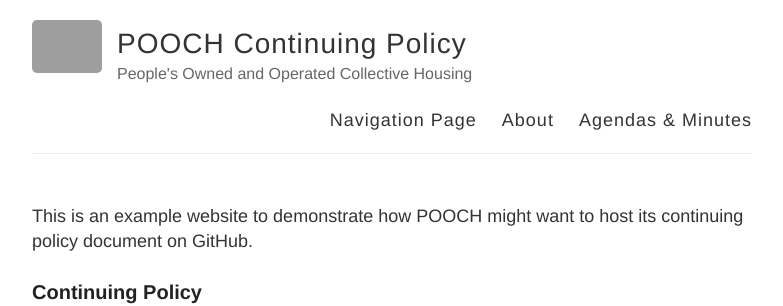
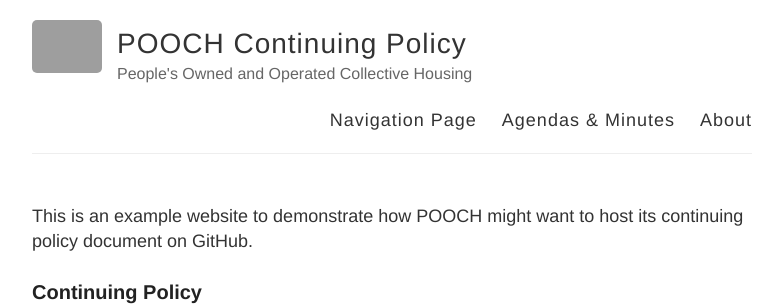
Before and after one commit to POOCHCOOP/POOCHCOOP.github.io, a Jekyll site: the page built from index.html, in a window 1280 px wide, cut to the strip 0-306 px from the top of the page. Shown: the whole strip, without its empty margins (248-1031 px from the left). Built offline with Jekyll 4.4.1, drawn with Linux system fonts in a browser that asks for light colours; grey boxes are pictures that could not be loaded.

Commit message:
re-ordering nav bar

```diff
--- a/_layouts/default.html
+++ b/_layouts/default.html
@@ -28,8 +28,8 @@
 
           <nav>
             <a href="{{ site.baseurl }}/">Navigation Page</a>
-            <a href="{{ site.baseurl }}/about">About</a>
-	    <a href="{{ site.baseurl }}/meetings">Agendas & Minutes</a>
+            <a href="{{ site.baseurl }}/meetings">Agendas & Minutes</a>
+	    <a href="{{ site.baseurl }}/about">About</a>
           </nav>
         </header>
       </div>
```
